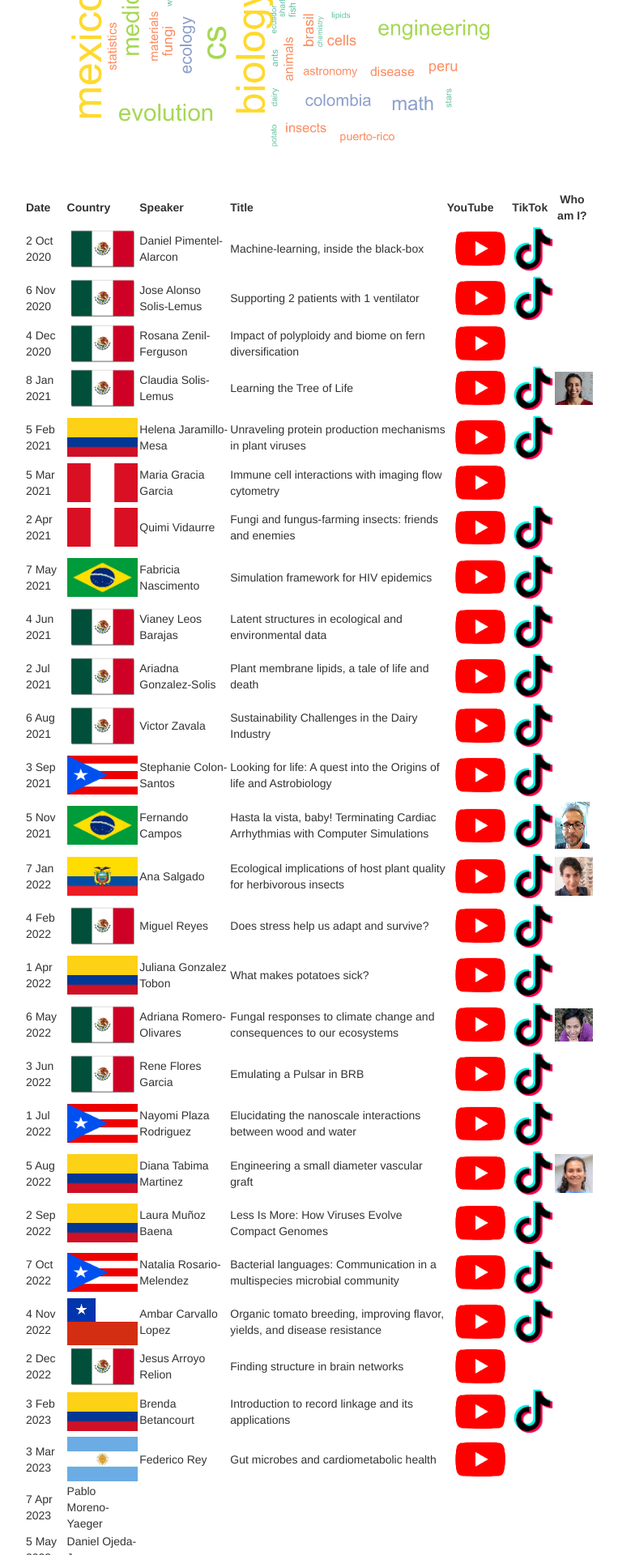
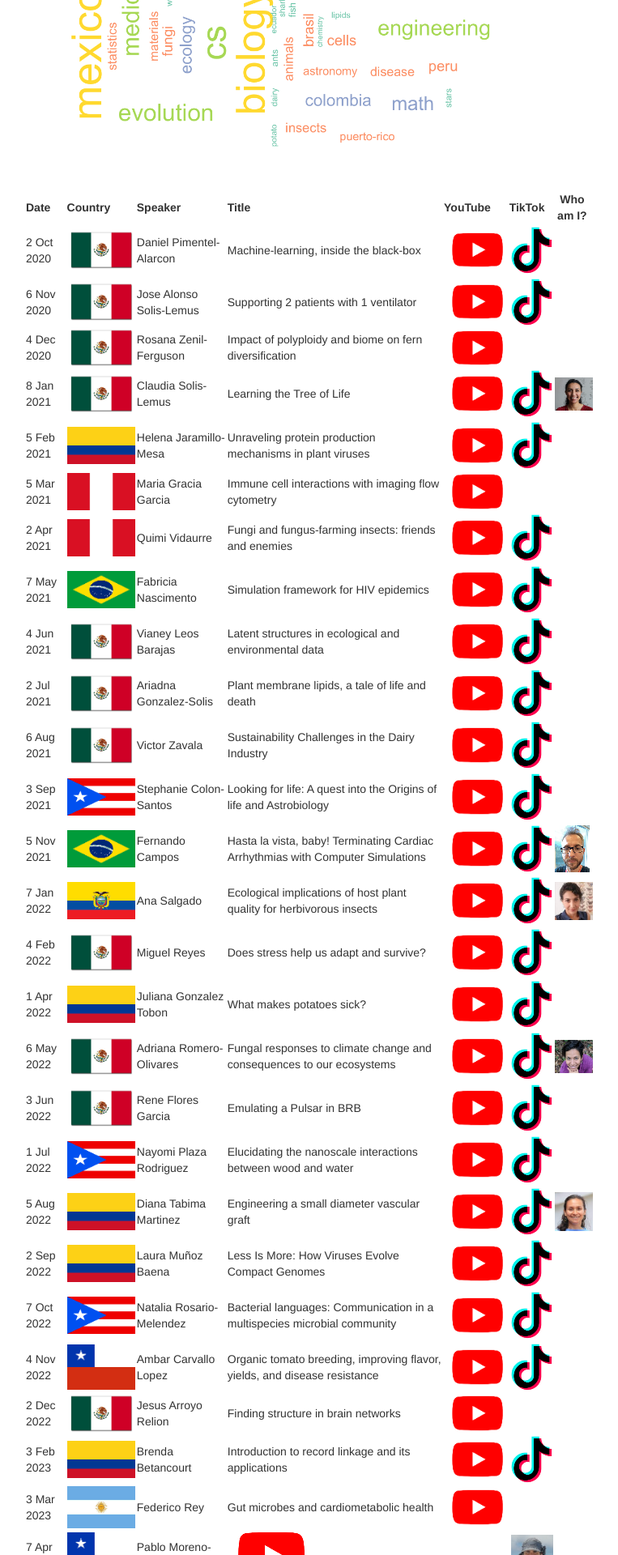
Before and after one commit to solislemuslab/solislemuslab.github.io, a Jekyll site: the page built from pages/zoominario.md, in a window 1280 px wide. Shown: the part 567-2487 px from the top of the page at 81% size, without its empty margins (259-1022 px from the left). Built offline with Jekyll 4.4.1, drawn with Linux system fonts in a browser that asks for light colours.

Commit message:
added pablo zoominario

```diff
--- a/pages/zoominario.md
+++ b/pages/zoominario.md
@@ -53,7 +53,7 @@ description: El Zoominario
 | 2 Dec 2022 | ![](../assets/pics/flags/mexico.png) | Jesus Arroyo Relion | Finding structure in brain networks | [![youtube (653k)](icons16/youtube.png)](https://youtu.be/6LBoSW90g08)
 | 3 Feb 2023 | ![](../assets/pics/flags/colombia.png) | Brenda Betancourt | Introduction to record linkage and its applications | [![youtube (653k)](icons16/youtube.png)](https://youtu.be/8aRcH_LYr7E) | [![tiktok (653k)](icons16/tiktok.png)](https://www.tiktok.com/@latinxinstem/video/7198957014762999083) |
 | 3 Mar 2023 | ![](../assets/pics/flags/argentina.png) | Federico Rey | Gut microbes and cardiometabolic health | [![youtube (653k)](icons16/youtube.png)](https://youtu.be/4huIZPpLrpY)
-| 7 Apr 2023 | Pablo Moreno-Yaeger | |
+| 7 Apr 2023 | ![](../assets/pics/flags/chile.png) | Pablo Moreno-Yaeger | [![youtube (653k)](icons16/youtube.png)](https://youtu.be/bMQfIN6DXvw) | | [![tiktok (653k)](icons16/pablo.png)](https://www.tiktok.com/@latinxinstem/video/7219446404513598766?is_from_webapp=1&sender_device=pc&web_id=7198957279043405354) |
 | 5 May 2023 | Daniel Ojeda-Juarez | |
 | 2 Jun 2023 |  | |
 | 7 Jul 2023 |  | |
```
Also changed, not shown: pages/icons16/pablo.png (added).
